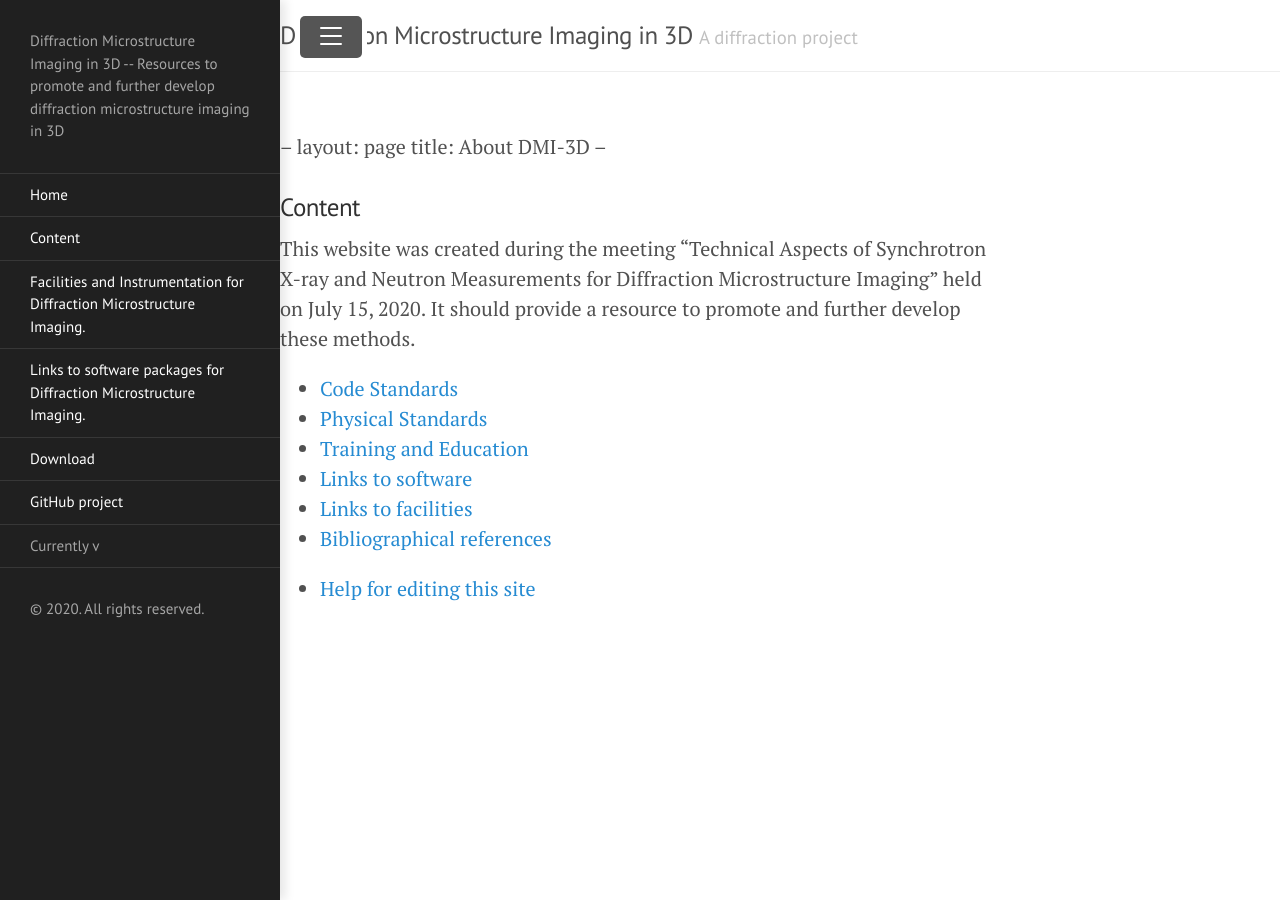
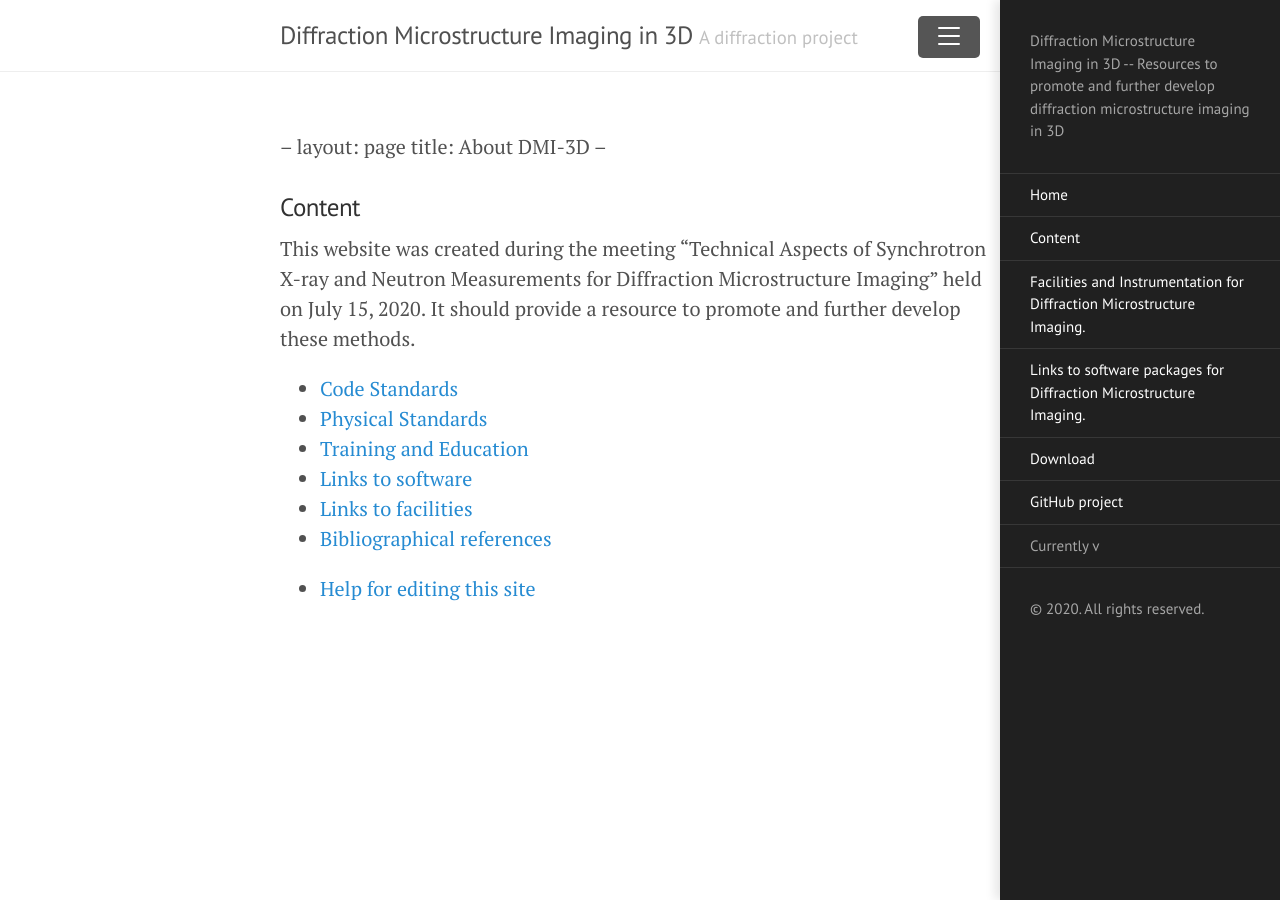
Before and after one commit to dmi-3D/dmi-3D.github.io, a Jekyll site: the page built from index.md, in a window 1280 px wide. Built offline with Jekyll 4.4.1, drawn with Linux system fonts in a browser that asks for light colours; our own code applies the rules of GitHub Pages for plain Markdown files.

Commit message:
Pushing sidebar to the right

```diff
--- a/_layouts/default.html
+++ b/_layouts/default.html
@@ -3,7 +3,7 @@
 
   {% include head.html %}
 
-  <body class="sidebar-overlay">
+  <body class="layout-reverse sidebar-overlay">
 
     {% include sidebar.html %}
 
```
